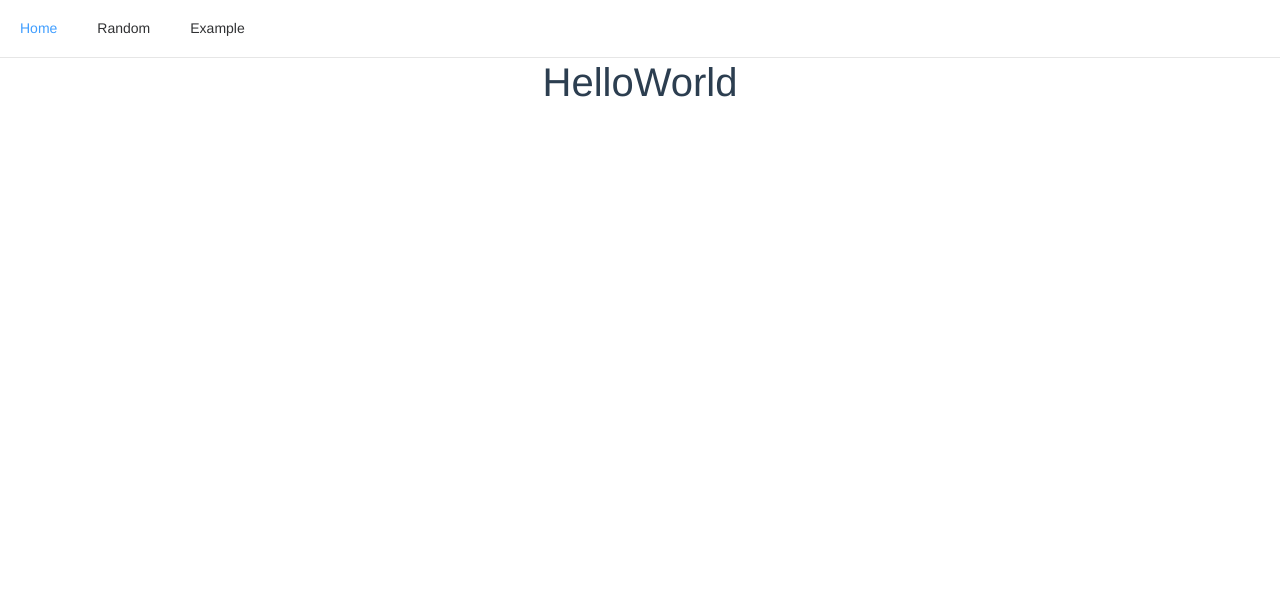
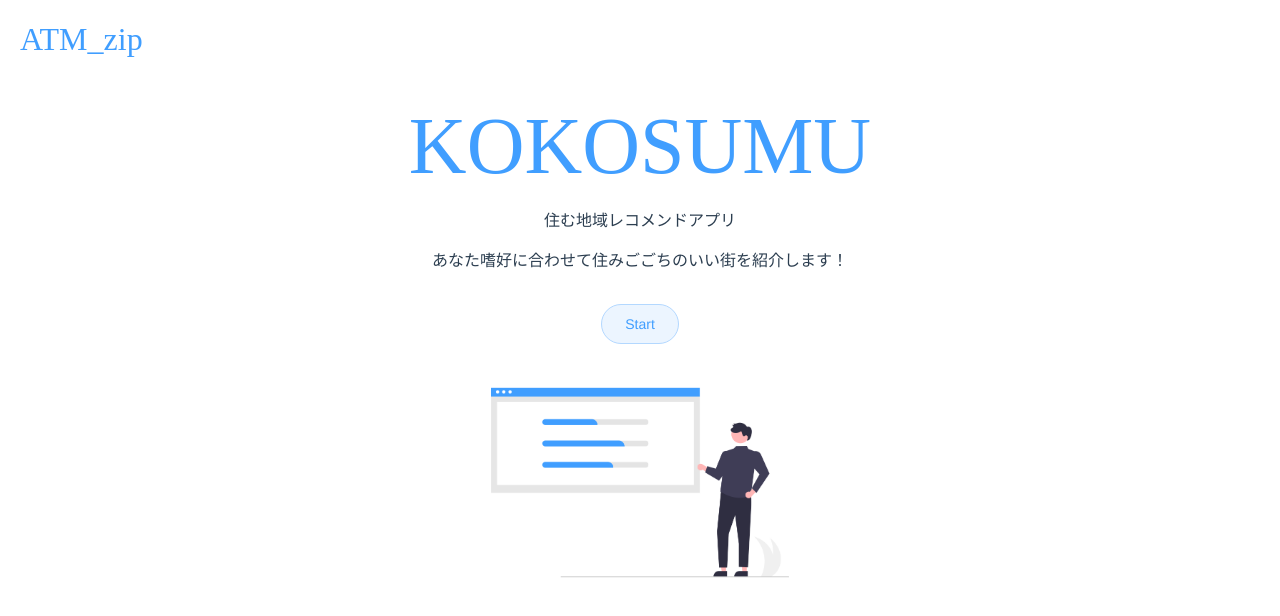
Before and after one commit to toriitorippy/recommend_site, a Vue app in the folder frontend/: page / in a window 1280 px wide. Shown: the top 616 px of the page. Built offline with nearby package versions, Linux system fonts and the light colour scheme; the HTML template or start-up script is replaced by a standard one.

Commit message:
design_home

```diff
--- a/frontend/src/App.vue
+++ b/frontend/src/App.vue
@@ -1,12 +1,12 @@
 <template>
   <div id="app">
-    <el-menu :default-active="activeIndex" mode="horizontal" router class="menuBar">
+    <!--<el-menu :default-active="activeIndex" mode="horizontal" router class="menuBar">
       <el-col :span="20" class="menuItemWrapper">
         <el-menu-item index="home" :route="{ name:'home' }">Home</el-menu-item>
         <el-menu-item index="random" :route="{ name:'random' }">Random</el-menu-item>
         <el-menu-item index="example" :route="{ name:'example' }">Example</el-menu-item>
       </el-col>
-    </el-menu>
+    </el-menu>-->
     <router-view />
   </div>
 </template>
--- a/frontend/src/element-variables.scss
+++ b/frontend/src/element-variables.scss
@@ -5,6 +5,8 @@ For example, to overwrite the theme color:
 */
 $--color-primary: #409EFF;
 
+$--font-family: "PingFang SC";
+
 /* icon font path, required */
 $--font-path: '~element-ui/lib/theme-chalk/fonts';
 
--- a/frontend/src/views/Example.vue
+++ b/frontend/src/views/Example.vue
@@ -1,22 +1,77 @@
 <template>
+<!--参考サイト：http://work2work.work/diagnosis/-->
     <div id="Diagnosis" class="Diagnosis">
         <div class="menubox" v-bind:class="nemu_active">
             <transition-group name="fade" transition-mode="out-in">
-                <div class="menuItem" key="1" v-if="current_num==0"><div class="menuttl">
-                質問1<span class="txt">朝はパン？それともご飯？</span>
+                <div class="menuItem" key="1" v-if="current_num==0">
+                <el-card class="box-card">
+                    <div class="menuttl">
+                      <span class="txt">Q1.朝はパン？それともご飯？</span>
+                    </div>
+                    <div class="menuRadio">
+                      <label>
+                        <el-button plain v-on:click="check(0,0)">パン</el-button>
+                      </label>
+                      <label>
+                        <el-button plain v-on:click="check(0,1)">ごはん</el-button>
+                      </label>
+                    </div>
+                    <img class="img" src="../assets/images/undraw_Site_stats_re_ejgy.png" style="width: 50%"  />
+                </el-card>
                 </div>
-                <div class="menuRadio"><label><input name="sex" type="radio" value="0" v-on:change="check" v-model="sex"><span class="btn"></span><span class="btn-txt">パン</span></label><label><input name="sex" type="radio" value="1" v-on:change="check" v-model="sex"><span class="btn"></span><span class="btn-txt">ごはん</span></label></div>
+
+                <div class="menuItem" key="2" v-if="current_num==1">
+                  <el-card class="box-card">
+                    <div class="menuttl">
+                      <span class="txt">Q2.間食はしますか？</span>
+                    </div>
+                    <div class="menuRadio">
+                      <label>
+                        <el-button plain v-on:click="check(1,0)">食べる</el-button>
+                      </label>
+                      <label>
+                        <el-button plain v-on:click="check(1,1)">食べない</el-button>
+                      </label>
+                    </div>
+                    <img class="img" src="../assets/images/undraw_Site_stats_re_ejgy.png" style="width: 50%"  />
+                  </el-card>
                 </div>
-                <div class="menuItem" key="2" v-if="current_num==1"><div class="menuttl">
-                質問2<span class="txt">間食はしますか？</span>
-                </div><div class="menuRadio"><label><input name="toilet" type="radio" value="0" v-on:change="check" v-model="toilet"><span class="btn"></span><span class="btn-txt">食べる</span></label><label><input name="toilet" type="radio" value="1" v-on:change="check" v-model="toilet"><span class="btn"></span><span class="btn-txt">食べない</span></label></div></div>
-                <div class="menuItem" key="3" v-if="current_num==2"><div class="menuttl">
-                質問3<span class="txt">昼食はどちらを食べたいですか？</span>
+
+                <div class="menuItem" key="3" v-if="current_num==2">
+                  <el-card class="box-card">
+                    <div class="menuttl">
+                      <span class="txt">Q3.昼食はどちらを食べたいですか？</span>
+                    </div>
+                    <div class="menuRadio">
+                        <label>
+                          <el-button plain v-on:click="check(2,0)">グミ</el-button>
+                        </label>
+                        <label>
+                          <el-button plain v-on:click="check(2,1)">ハンバーグ</el-button>
+                        </label>
+                    </div>
+                    <img class="img" src="../assets/images/undraw_Site_stats_re_ejgy.png" style="width: 50%"  />
+                  </el-card>
                 </div>
-                <div class="menuRadio"><label><input name="amount" type="radio" value="0" v-on:change="check" v-model="amount"><span class="btn"></span><span class="btn-txt">ハンバーグ</span></label><label><input name="amount" type="radio" value="1" v-on:change="check" v-model="amount"><span class="btn"></span><span class="btn-txt">グミ</span></label></div></div>
-                <div class="menuItem" key="4" v-if="current_num==3"><div class="menuttl">
-                質問4<span class="txt">晩ごはんは何が食べたいですか？</span>
-                </div><div class="menuRadio"><label><input name="demand" type="radio" value="0" v-on:change="check" v-model="demand"><span class="btn"></span><span class="btn-txt">ステーキ</span></label><label><input name="demand" type="radio" value="1" v-on:change="check" v-model="demand"><span class="btn"></span><span class="btn-txt">カレーライス</span></label><label><input name="demand" type="radio" value="2" v-on:change="check" v-model="demand"><span class="btn"></span><span class="btn-txt">ナッツ</span></label></div>
+
+                <div class="menuItem" key="4" v-if="current_num==3">
+                  <el-card class="box-card">
+                    <div class="menuttl">
+                      <span class="txt">Q4.晩ごはんは何が食べたいですか？</span>
+                    </div>
+                    <div class="menuRadio">
+                        <label>
+                          <el-button plain v-on:click="check(3,0)">ステーキ</el-button>
+                        </label>
+                        <label>
+                          <el-button plain v-on:click="check(3,1)">ハンバーグ</el-button>
+                        </label>
+                        <label>
+                          <el-button plain v-on:click="check(3,2)">カレー</el-button>
+                        </label>
+                    </div>
+                    <img class="img" src="../assets/images/undraw_Site_stats_re_ejgy.png" style="width: 50%"  />
+                  </el-card>
                 </div>
             </transition-group>
         </div>
@@ -171,14 +226,12 @@ export default {
                          },400);
   },
   methods:{
-    check:function(){
-      this.answer[0] = this.sex;
-      this.answer[1] = this.toilet;
-      this.answer[2] = this.amount;
-      this.answer[3] = this.demand;
-      this.current_num = this.answer.indexOf('');
-
-      if(this.answer.indexOf('')==-1){
+    check (id,value) {
+      console.log(value)
+      this.answer[id] = value;
+      this.current_num = id + 1;
+      console.log(this.answer)
+      if(this.current_num==4){
         this.nemu_active = '__hide';
         this.result_active = '__active';
         this.result_num = this.result[this.answer.join('')];
--- a/frontend/src/views/HelloWorld.vue
+++ b/frontend/src/views/HelloWorld.vue
@@ -1,6 +1,16 @@
 <template>
-  <div class="hello">
-    <h1>HelloWorld</h1>
+  <div>
+    <h2 class="team text-left">ATM_zip</h2>
+    <div class="hello">
+      <h1>KOKOSUMU</h1>
+      <div class="box"></div>
+      <p>住む地域レコメンドアプリ</p>
+      <p>あなた嗜好に合わせて住みごごちのいい街を紹介します！</p>
+      <div class="box"></div>
+      <el-button plain type="primary" round v-on:click="begin()">Start</el-button>
+    </div>
+    <div class="box"></div>
+    <img class="img" src="../assets/images/undraw_Site_stats_re_ejgy.png" style="width: 30%"  />
   </div>
 </template>
 
@@ -9,14 +19,41 @@ export default {
   name: 'HelloWorld',
   props: {
     msg: String
+  },
+  methods:{
+    begin () {
+      this.$router.push({
+        name: 'example',
+      })
+    }
   }
 }
 </script>
 
 <!-- Add "scoped" attribute to limit CSS to this component only -->
 <style scoped>
-h3 {
+.team{
+  margin-top: 20px;
+  margin-left:20px;
+  color: #409EFF;
+  font-family: "PingFang SC";
+}
+
+.begin {
+  height: 100%;
+}
+.box {
+  height:15px;
+}
+.hello {
+  height: 10%
+}
+
+h1 {
   margin: 40px 0 0;
+  color: #409EFF;
+  font-family: "PingFang SC";
+  font-size: 80px;
 }
 ul {
   list-style-type: none;
@@ -29,4 +66,5 @@ li {
 a {
   color: #42b983;
 }
+
 </style>
```
Also changed, not shown: 1 other file (tests, documents, lock files or other folders).
